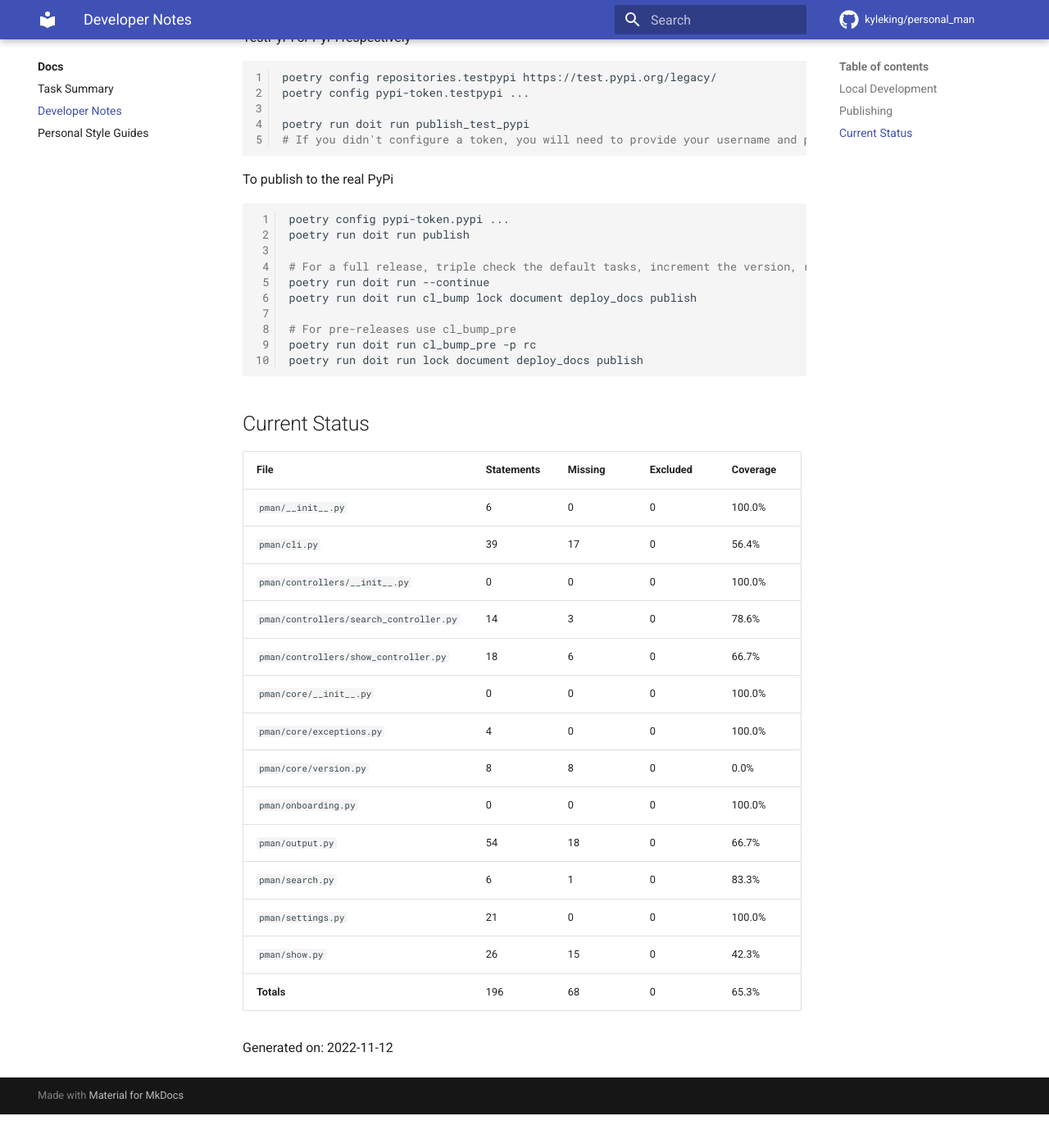
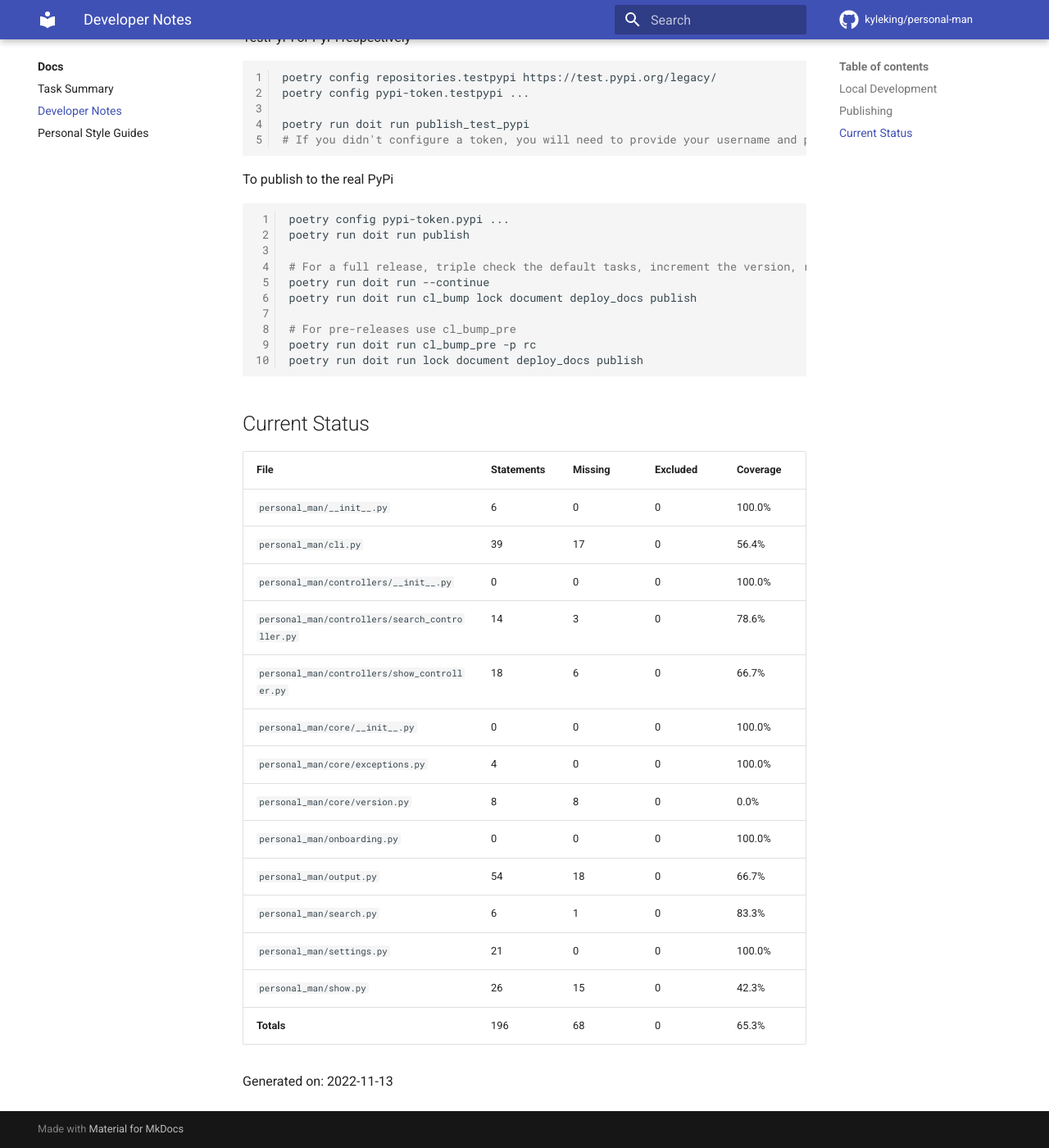
Before and after one commit to KyleKing/peronsal-man, an MkDocs documentation site: the page built from docs/docs/DEVELOPER_GUIDE.md, in a window 1280 px wide and 1400 px high, scrolled down 612 px. Shown: the whole window at 82% size. Built offline with MkDocs 1.6.1 and Material for MkDocs 9.7.7, drawn with Linux system fonts in a browser that asks for light colours; comment, search, counter and statistics services are not loaded; before the commit the page ends 1971 px from its top, so only the background shows below that; some of the changed text lies outside the part shown.

````diff
--- a/.copier-answers.yml
+++ b/.copier-answers.yml
@@ -1,12 +1,12 @@
 # yamllint disable-file
 # Answer file maintained by Copier for: https://github.com/KyleKing/calcipy_template
 # Check into version control. Edit by re-running copier and changing responses to the questions
-_commit: 0.16.0
+_commit: 0.16.1
 _src_path: gh:KyleKing/calcipy_template
 author_email: dev.act.kyle@gmail.com
 author_name: Kyle King
 author_username: kyleking
-cname: personal_man.kyleking.me
+cname: personal-man.kyleking.me
 copyright_date: '2022'
 development_branch: main
 doc_dir: docs
@@ -19,3 +19,4 @@ project_description: Personal Manpages
 project_name: personal-man
 repository_namespace: kyleking
 repository_provider: https://github.com
+repository_url: https://github.com/kyleking/personal-man
--- a/docs/docs/DEVELOPER_GUIDE.md
+++ b/docs/docs/DEVELOPER_GUIDE.md
@@ -3,8 +3,8 @@
 ## Local Development
 
 ```sh
-git clone https://github.com/kyleking/pman.git
-cd pman
+git clone https://github.com/kyleking/personal-man.git
+cd personal_man
 poetry install
 
 # See the available tasks
@@ -47,22 +47,22 @@ poetry run doit run lock document deploy_docs publish
 ## Current Status
 
 <!-- {cts} COVERAGE -->
-| File                                    |   Statements |   Missing |   Excluded | Coverage   |
-|-----------------------------------------|--------------|-----------|------------|------------|
-| `pman/__init__.py`                      |            6 |         0 |          0 | 100.0%     |
-| `pman/cli.py`                           |           39 |        17 |          0 | 56.4%      |
-| `pman/controllers/__init__.py`          |            0 |         0 |          0 | 100.0%     |
-| `pman/controllers/search_controller.py` |           14 |         3 |          0 | 78.6%      |
-| `pman/controllers/show_controller.py`   |           18 |         6 |          0 | 66.7%      |
-| `pman/core/__init__.py`                 |            0 |         0 |          0 | 100.0%     |
-| `pman/core/exceptions.py`               |            4 |         0 |          0 | 100.0%     |
-| `pman/core/version.py`                  |            8 |         8 |          0 | 0.0%       |
-| `pman/onboarding.py`                    |            0 |         0 |          0 | 100.0%     |
-| `pman/output.py`                        |           54 |        18 |          0 | 66.7%      |
-| `pman/search.py`                        |            6 |         1 |          0 | 83.3%      |
-| `pman/settings.py`                      |           21 |         0 |          0 | 100.0%     |
-| `pman/show.py`                          |           26 |        15 |          0 | 42.3%      |
-| **Totals**                              |          196 |        68 |          0 | 65.3%      |
+| File                                            |   Statements |   Missing |   Excluded | Coverage   |
+|-------------------------------------------------|--------------|-----------|------------|------------|
+| `personal_man/__init__.py`                      |            6 |         0 |          0 | 100.0%     |
+| `personal_man/cli.py`                           |           39 |        17 |          0 | 56.4%      |
+| `personal_man/controllers/__init__.py`          |            0 |         0 |          0 | 100.0%     |
+| `personal_man/controllers/search_controller.py` |           14 |         3 |          0 | 78.6%      |
+| `personal_man/controllers/show_controller.py`   |           18 |         6 |          0 | 66.7%      |
+| `personal_man/core/__init__.py`                 |            0 |         0 |          0 | 100.0%     |
+| `personal_man/core/exceptions.py`               |            4 |         0 |          0 | 100.0%     |
+| `personal_man/core/version.py`                  |            8 |         8 |          0 | 0.0%       |
+| `personal_man/onboarding.py`                    |            0 |         0 |          0 | 100.0%     |
+| `personal_man/output.py`                        |           54 |        18 |          0 | 66.7%      |
+| `personal_man/search.py`                        |            6 |         1 |          0 | 83.3%      |
+| `personal_man/settings.py`                      |           21 |         0 |          0 | 100.0%     |
+| `personal_man/show.py`                          |           26 |        15 |          0 | 42.3%      |
+| **Totals**                                      |          196 |        68 |          0 | 65.3%      |
 
-Generated on: 2022-11-12
+Generated on: 2022-11-13
 <!-- {cte} -->
--- a/docs/gen_ref_nav.py
+++ b/docs/gen_ref_nav.py
@@ -10,7 +10,7 @@ import mkdocs_gen_files
 
 nav = mkdocs_gen_files.Nav()
 
-for path in sorted(Path('pman').rglob('*.py')):
+for path in sorted(Path('personal_man').rglob('*.py')):
     module_path = path.with_suffix('')
     doc_path = path.with_suffix('.md')
     full_doc_path = Path('reference', doc_path)
--- a/mkdocs.yml
+++ b/mkdocs.yml
@@ -3,8 +3,8 @@ site_name: personal_man
 site_author: Kyle King
 site_description: personal_man project documentation
 site_url: https://personal_man.kyleking.me
-repo_name: kyleking/personal_man
-repo_url: https://github.com/kyleking/personal_man
+repo_name: kyleking/personal-man
+repo_url: https://github.com/kyleking/personal-man
 edit_uri: edit/main/docs
 docs_dir: docs
 site_dir: releases/site
````
Also changed, not shown: docs/README.md (+4 -4 lines), docs/docs/CHANGELOG.md (+6 -0 lines), docs/docs/CODE_TAG_SUMMARY.md (+11 -11 lines), .github/ISSUE_TEMPLATE/bug_report.md, .github/ISSUE_TEMPLATE/feature_request.md, .github/PULL_REQUEST_TEMPLATE.md, 4 other files.
